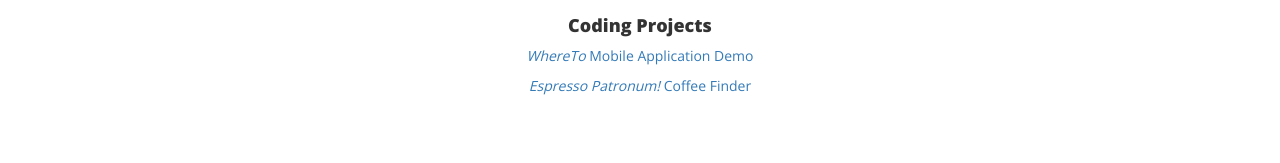
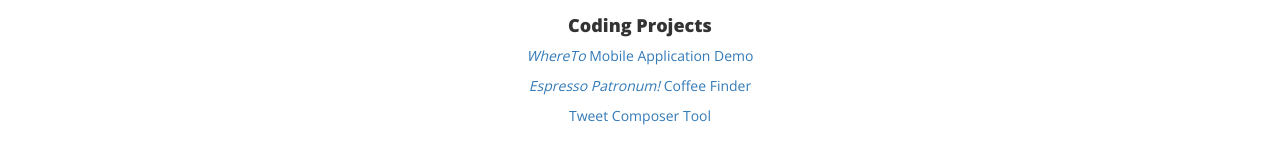
Before and after one commit to brettrowley/brettrowley.github.io, a Jekyll site: the page built from index.html, in a window 1280 px wide. Shown: the part 792-955 px from the top of the page. Built offline with Jekyll 4.4.1, drawn with Linux system fonts in a browser that asks for light colours; some web fonts are replaced; before the commit the page ends 928 px from its top, so only the background shows below that.

Commit message:
Update homepage links

```diff
--- a/index.html
+++ b/index.html
@@ -53,3 +53,4 @@ title: Home
 
   <a class="project-link" href="/coding/WhereTo"><em>WhereTo</em> Mobile Application Demo</a>
   <a class="project-link" href="/coding/Espresso"><em>Espresso Patronum!</em> Coffee Finder</a>
+  <a class="project-link" href="/coding/tweeter">Tweet Composer Tool</a>
```
